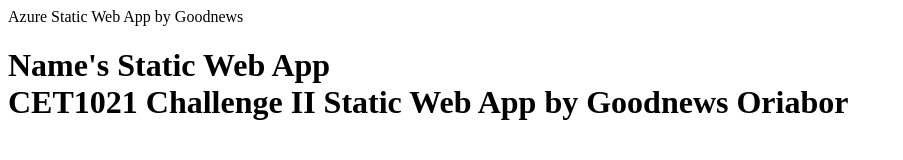
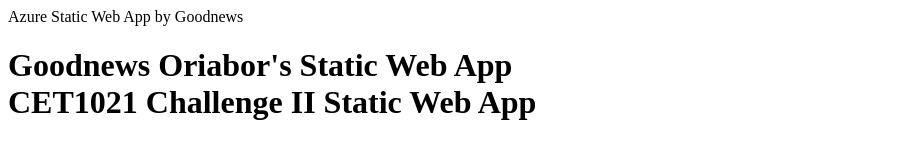
Before and after one commit to oriagome/goodnews, a plain HTML site: page files/index.html in a window 1280 px wide. Shown: the whole page, without its empty margins (0-903 px from the left). Drawn offline with Linux system fonts and the light colour scheme.

Commit message:
Update index.html

```diff
--- a/files/index.html
+++ b/files/index.html
@@ -1,6 +1,6 @@
 <html>
 <head>Azure Static Web App by Goodnews</head>
 <body>
-<h1>Name's Static Web App<br>CET1021 Challenge II Static Web App by Goodnews Oriabor</h1>
+<h1>Goodnews Oriabor's Static Web App<br>CET1021 Challenge II Static Web App</h1>
 </body>
 </html>
```
